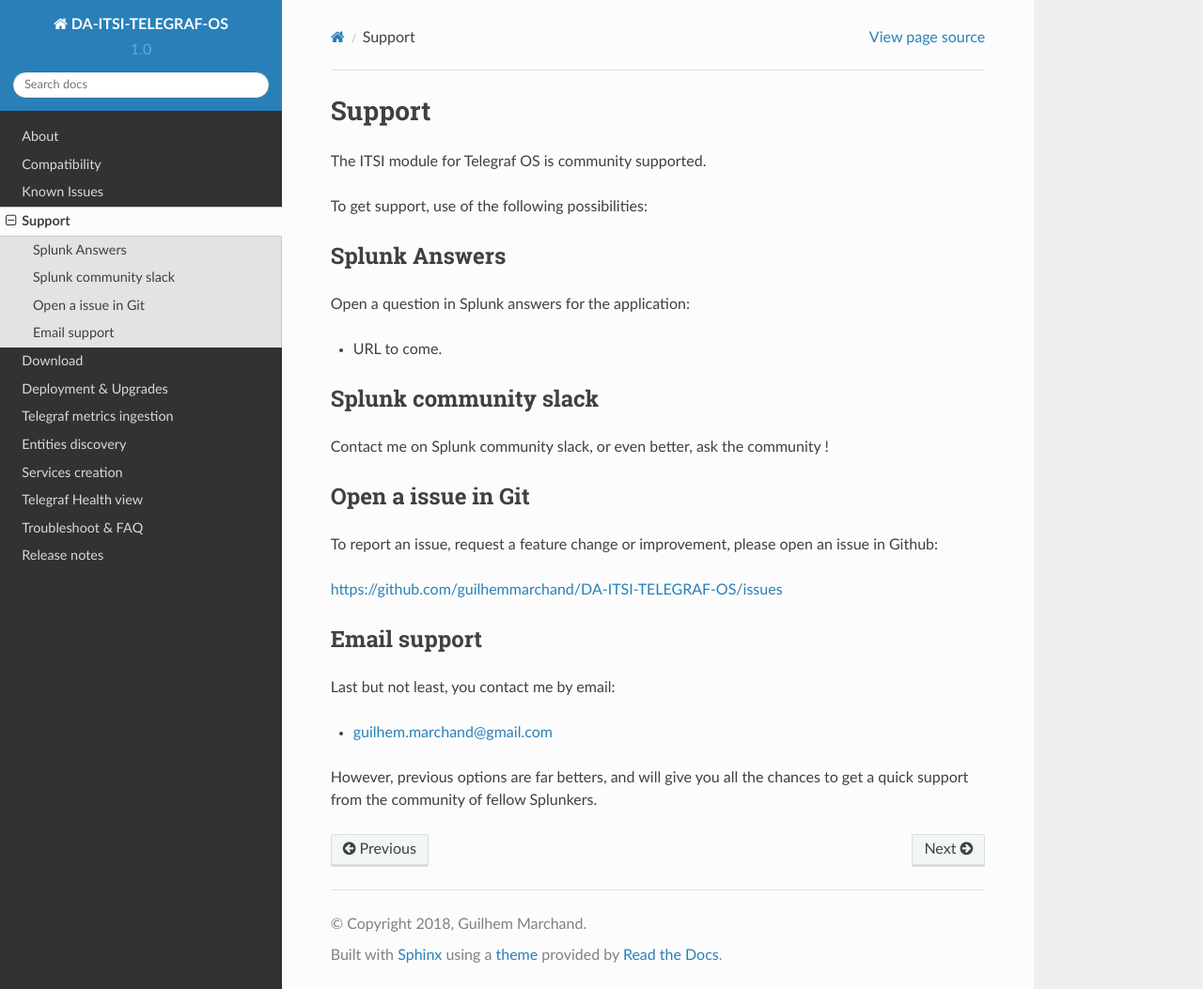
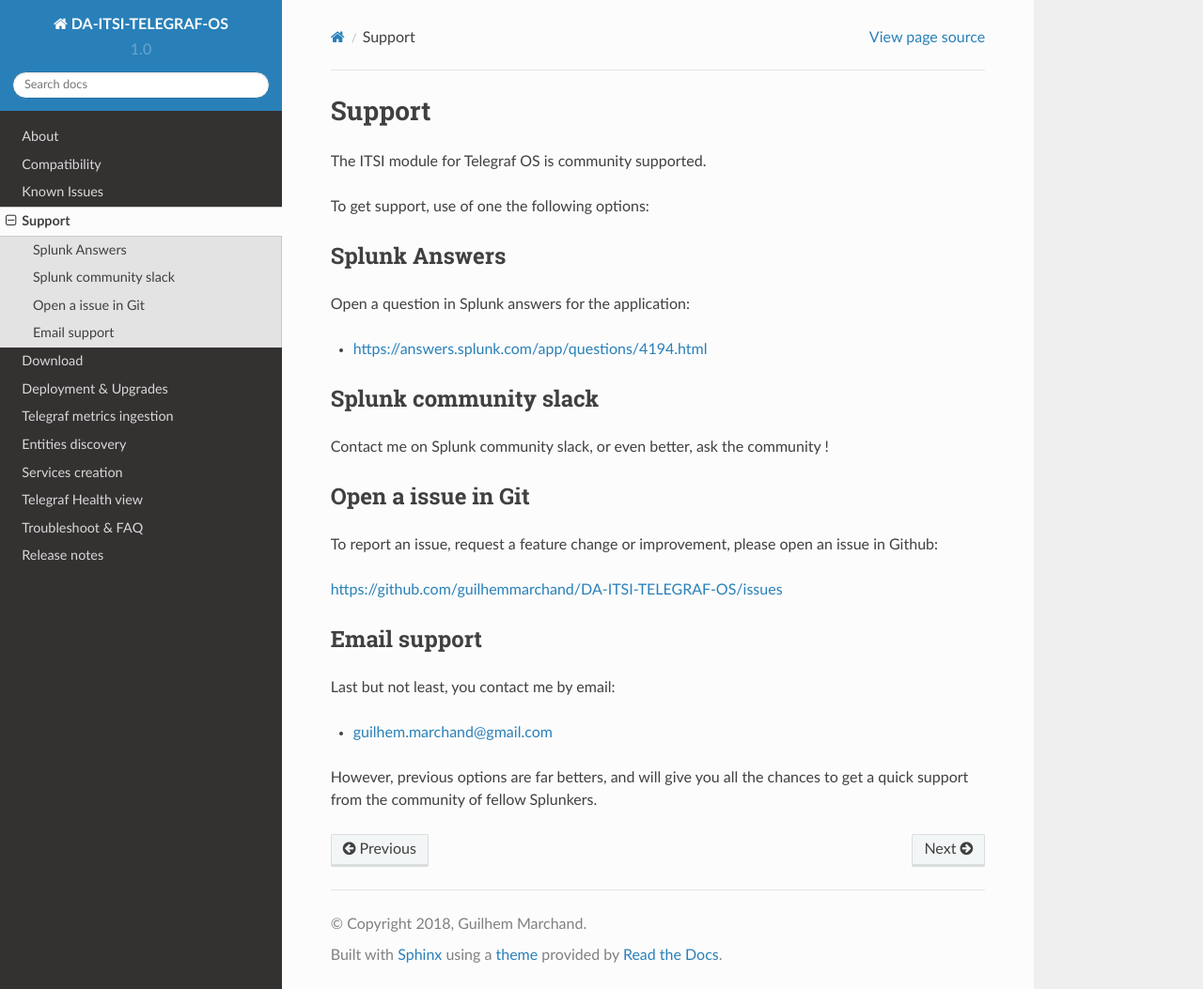
Before and after one commit to guilhemmarchand/DA-ITSI-TELEGRAF-OS, a Sphinx documentation site: the page built from docs/support.rst, in a window 1280 px wide and 1053 px high. Shown: the whole window at 94% size. Built offline with Sphinx 7.4.7 and the Read the Docs theme 2.0.0, drawn with Linux system fonts in a browser that asks for light colours.

Commit message:
docs update

```diff
--- a/docs/support.rst
+++ b/docs/support.rst
@@ -3,14 +3,14 @@
 
 The ITSI module for Telegraf OS is community supported.
 
-To get support, use of the following possibilities:
+To get support, use of one the following options:
 
 Splunk Answers
 ==============
 
 Open a question in Splunk answers for the application:
 
-- URL to come.
+- https://answers.splunk.com/app/questions/4194.html
 
 Splunk community slack
 ======================
```
